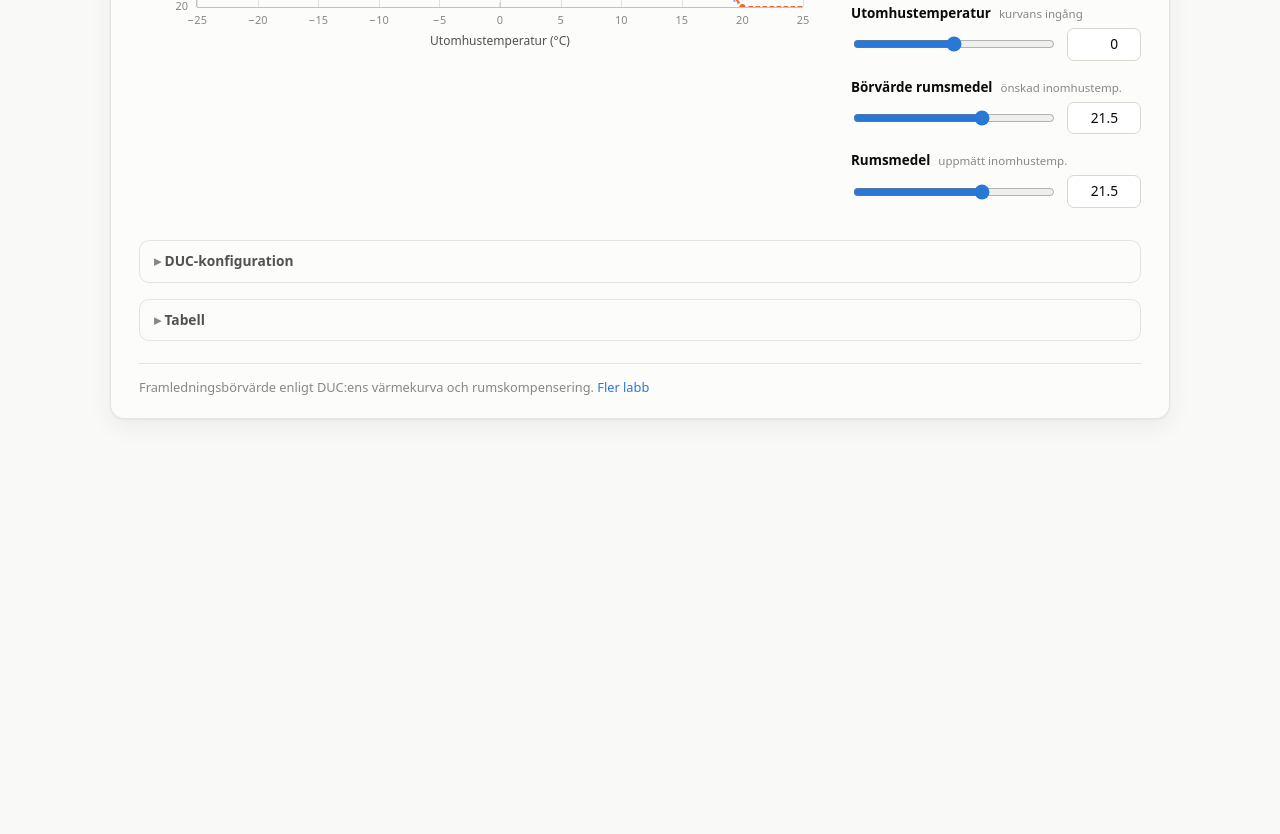
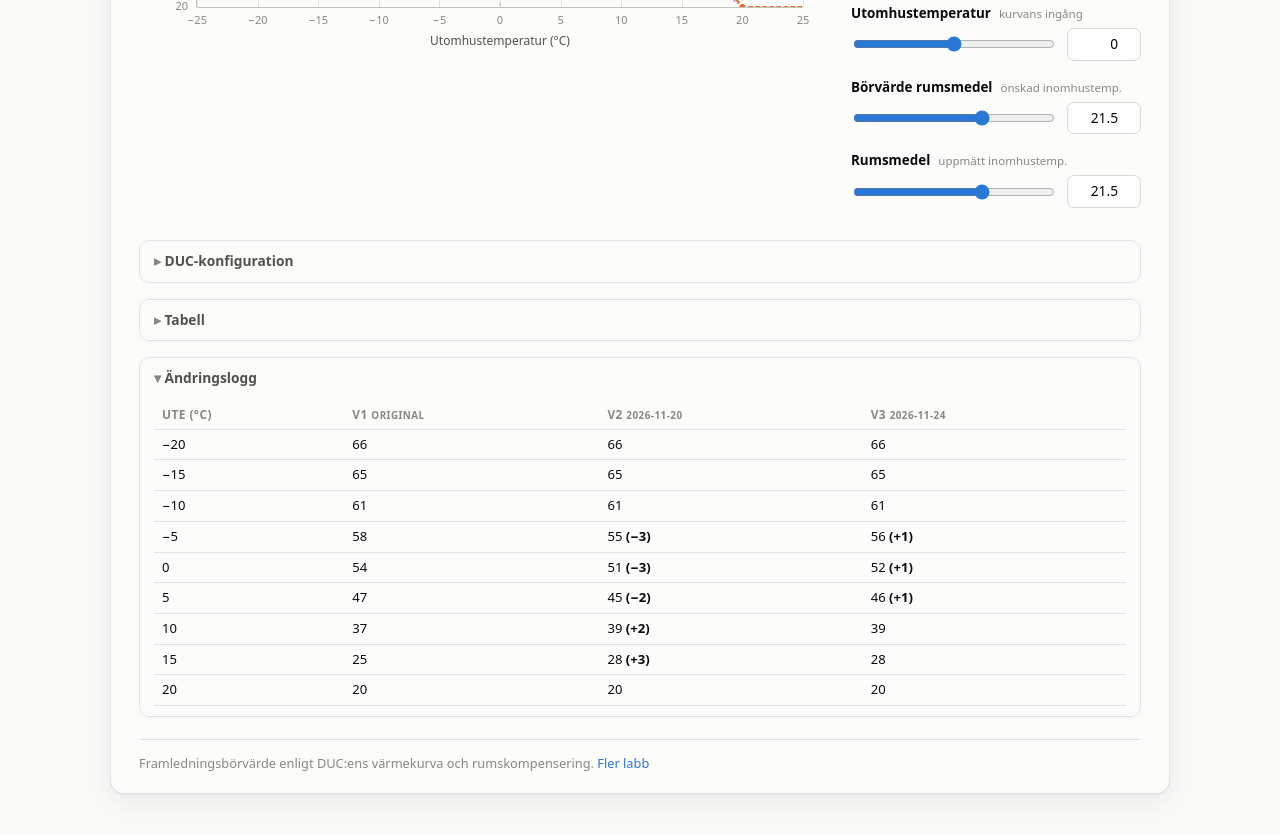
Before and after one commit to honzab/honzab.github.io, a plain HTML site: page labs/pannan/index.html in a window 1280 px wide. Shown: the part 713-1547 px from the top of the page. Before the commit the page ends 1172 px from the top, so only its background shows below. Drawn offline with Linux system fonts and the light colour scheme.

Commit message:
Add ändringslogg section with v1/v2/v3 deltas
Co-Authored-By: Claude Opus 4.6 <noreply@anthropic.com>

```diff
--- a/labs/pannan/index.html
+++ b/labs/pannan/index.html
@@ -250,6 +250,7 @@
   table { width: 100%; border-collapse: collapse; margin-top: 12px; font-size: 0.82rem; }
   th, td { text-align: right; padding: 5px 8px; border-bottom: 1px solid var(--border); font-variant-numeric: tabular-nums; }
   th:first-child, td:first-child { text-align: left; }
+  #changelog th, #changelog td { text-align: left; }
   thead th { color: var(--text-muted); font-weight: 600; font-size: 0.74rem; text-transform: uppercase; letter-spacing: 0.04em; }
   tbody tr.is-here td { background: color-mix(in srgb, var(--series-1) 9%, transparent); }
 
@@ -389,6 +390,26 @@
       <tbody id="tbl-body"></tbody>
     </table>
     <p class="cfg-note" id="tbl-note"></p>
+  </details>
+
+  <details id="changelog" open>
+    <summary>Ändringslogg</summary>
+    <table>
+      <thead>
+        <tr><th>Ute (°C)</th><th>v1 <small>original</small></th><th>v2 <small>2026-11-20</small></th><th>v3 <small>2026-11-24</small></th></tr>
+      </thead>
+      <tbody>
+        <tr><td>−20</td><td>66</td><td>66</td><td>66</td></tr>
+        <tr><td>−15</td><td>65</td><td>65</td><td>65</td></tr>
+        <tr><td>−10</td><td>61</td><td>61</td><td>61</td></tr>
+        <tr><td>−5</td><td>58</td><td>55 <b>(−3)</b></td><td>56 <b>(+1)</b></td></tr>
+        <tr><td>0</td><td>54</td><td>51 <b>(−3)</b></td><td>52 <b>(+1)</b></td></tr>
+        <tr><td>5</td><td>47</td><td>45 <b>(−2)</b></td><td>46 <b>(+1)</b></td></tr>
+        <tr><td>10</td><td>37</td><td>39 <b>(+2)</b></td><td>39</td></tr>
+        <tr><td>15</td><td>25</td><td>28 <b>(+3)</b></td><td>28</td></tr>
+        <tr><td>20</td><td>20</td><td>20</td><td>20</td></tr>
+      </tbody>
+    </table>
   </details>
 
   <footer>
```
